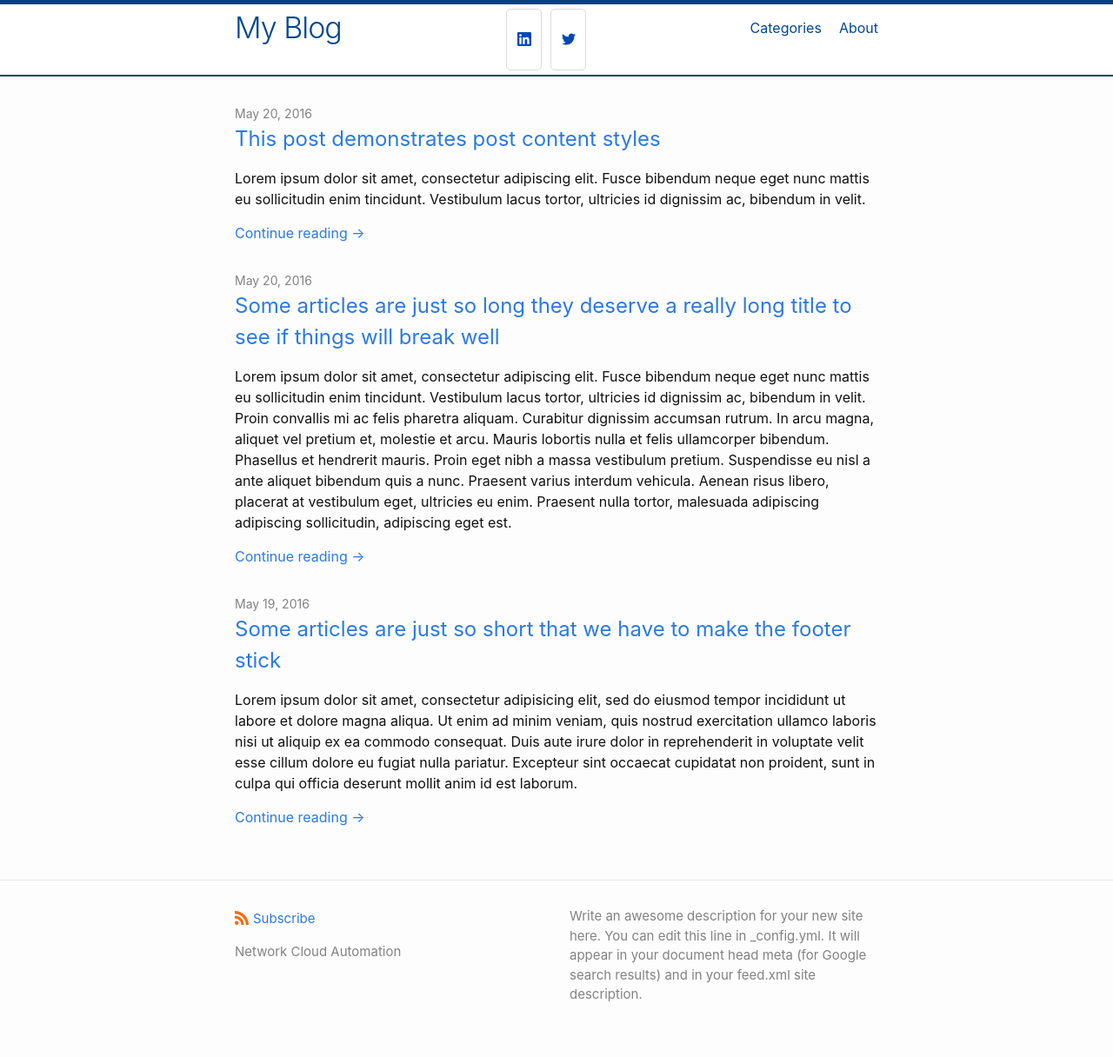
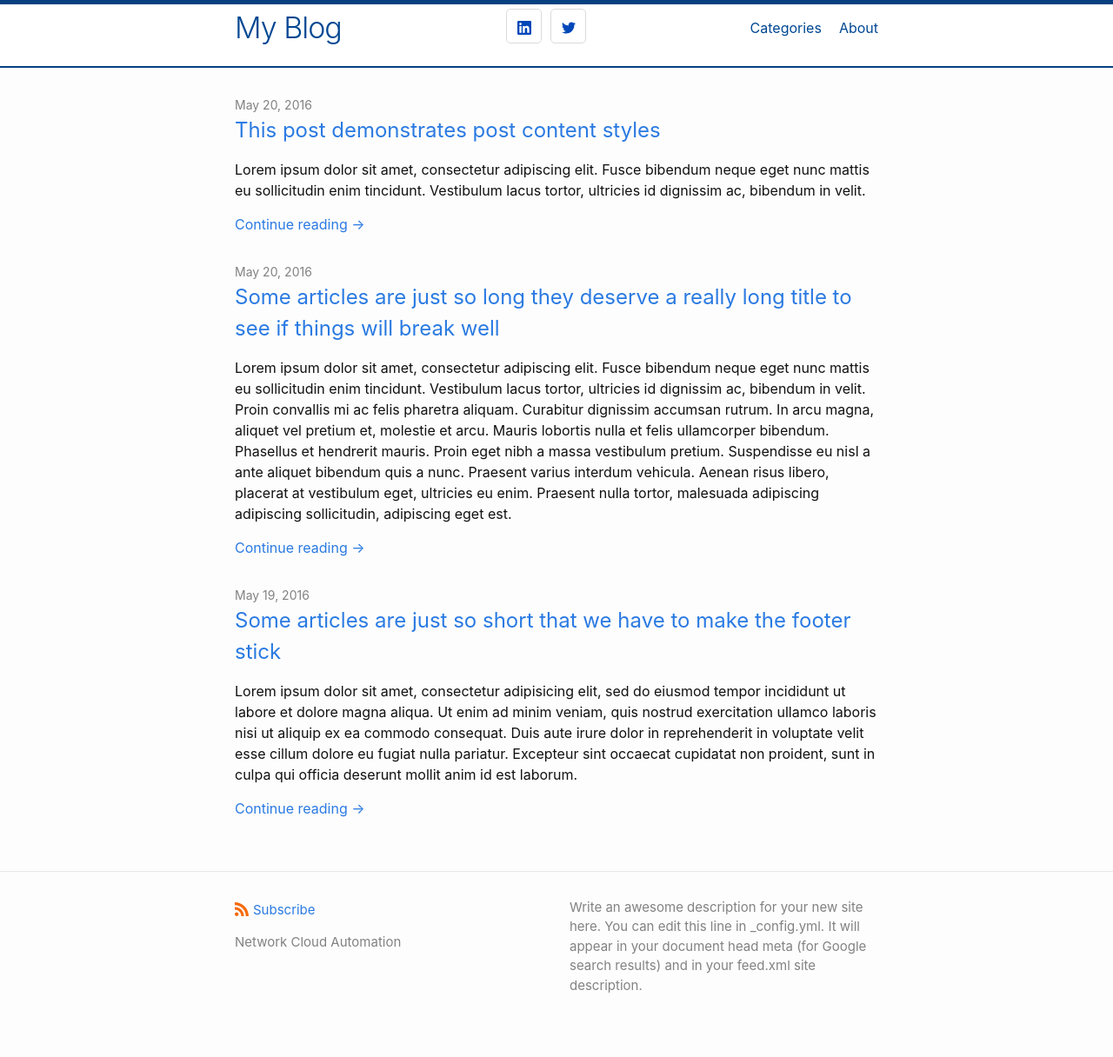
Before and after one commit to tomipnet/tomipnet.github.io, a Jekyll site: the page built from index.md, in a window 1280 px wide. Shown: the whole page at 87% size. Built offline with Jekyll 4.4.1, drawn with Linux system fonts in a browser that asks for light colours.

Commit message:
newupdate

```diff
--- a/_sass/minima/_layout.scss
+++ b/_sass/minima/_layout.scss
@@ -303,7 +303,7 @@
     margin: 5px 10px 5px 0;
     &:last-of-type { margin-right: 0 }
     a {
-      display: block;
+      display: grid;
       padding: $spacing-unit / 4;
       border-radius: 5px;
       border: 1px solid $border-color-02;
```
